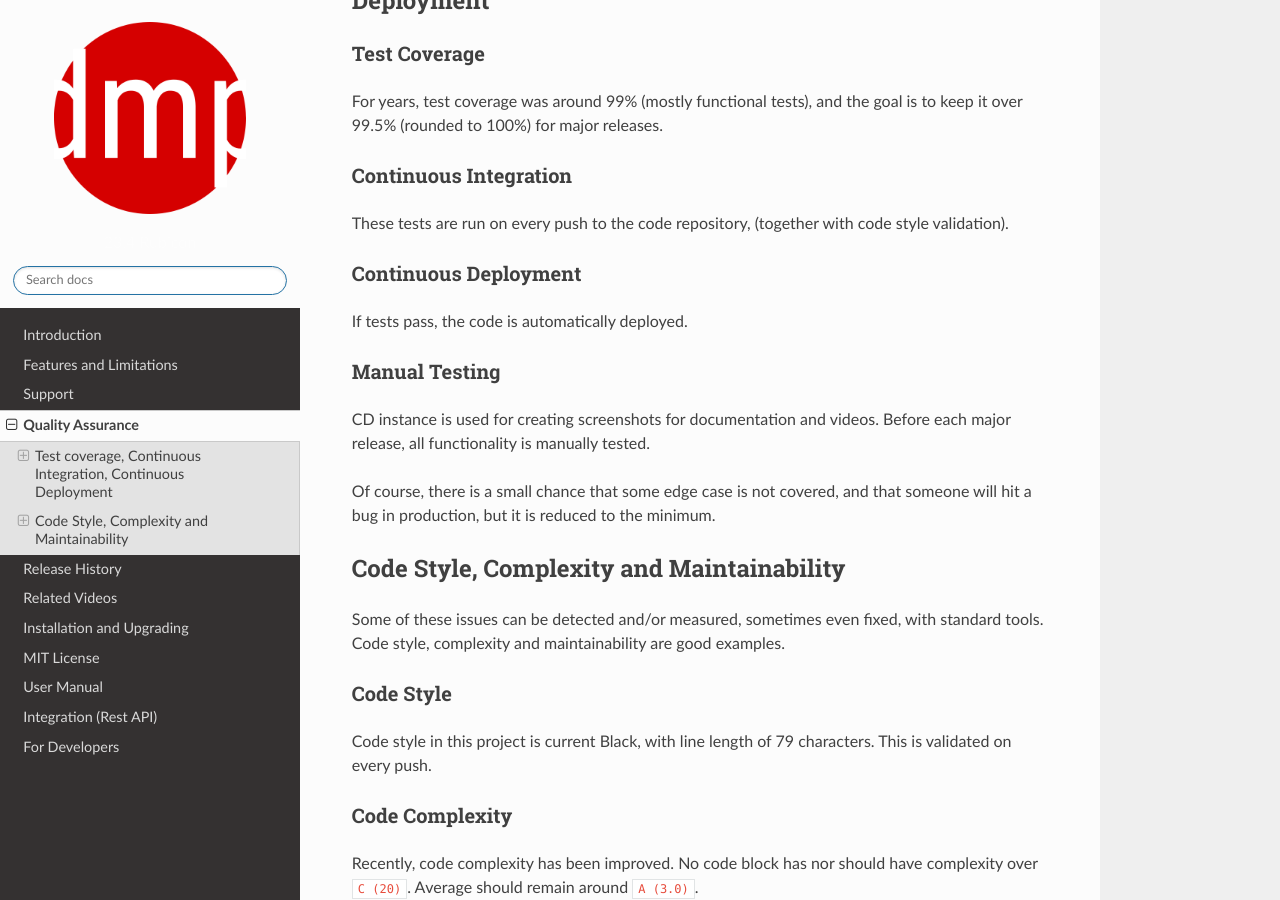
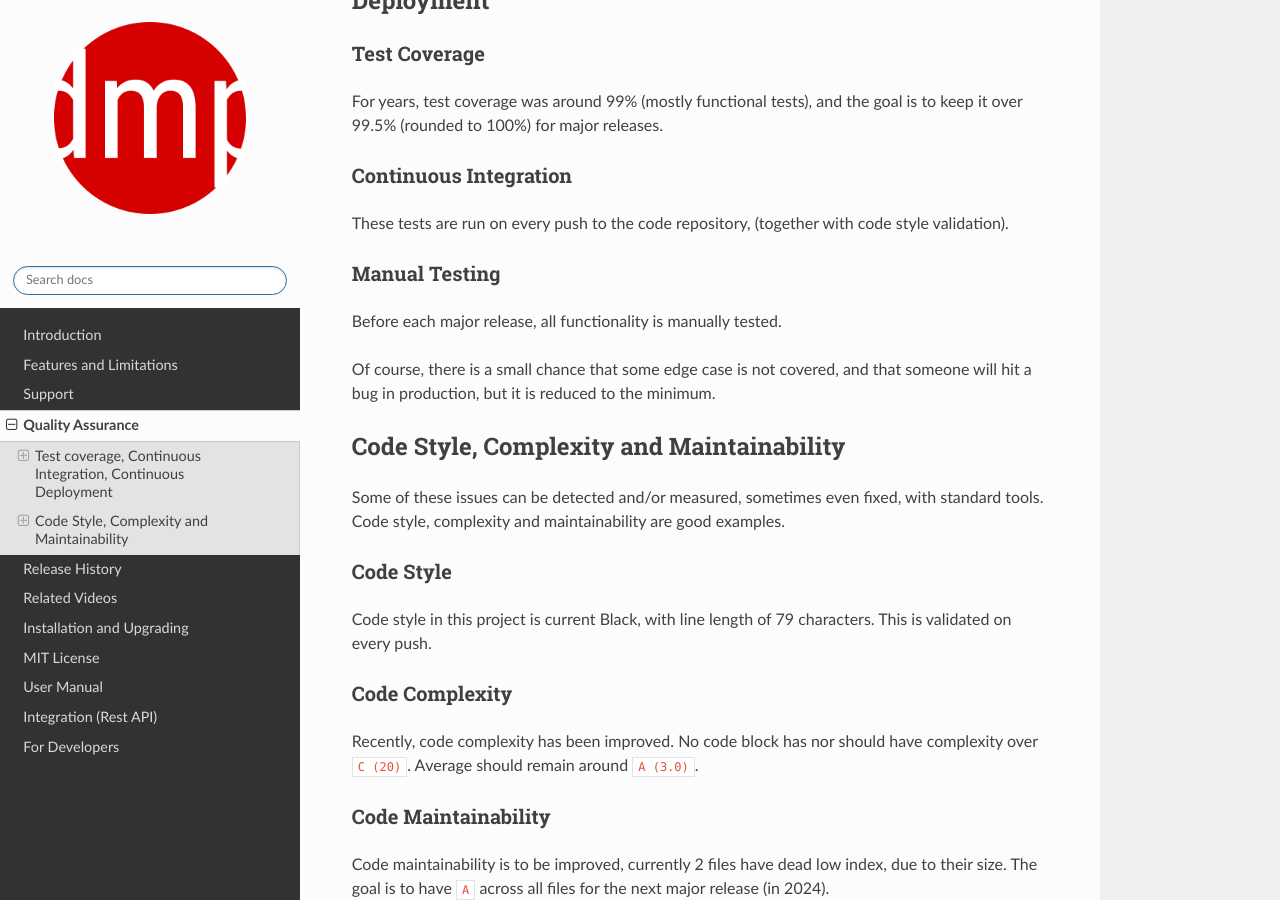
Before and after one commit to matijakolaric-com/django-music-publisher, a Sphinx documentation site: the page built from docs/qa.rst, in a window 1280 px wide and 900 px high, scrolled down 352 px. Built offline with Sphinx 7.4.7 and the Read the Docs theme 2.0.0, drawn with Linux system fonts in a browser that asks for light colours.

Commit message:
documentation update

```diff
--- a/docs/qa.rst
+++ b/docs/qa.rst
@@ -23,17 +23,10 @@ Continuous Integration
 These tests are run on every push to the code repository,
 (together with code style validation).
 
-Continuous Deployment
-++++++++++++++++++++++++++++++
-
-If tests pass, the code is automatically deployed.
-
 Manual Testing
 ++++++++++++++++++++++++++++++++
 
-CD instance is used for creating screenshots for documentation
-and videos. Before each major release, all functionality is
-manually tested.
+Before each major release, all functionality is manually tested.
 
 Of course, there is a small chance that some edge case is not covered,
 and that someone will hit a bug in production, but it is reduced to the
```
